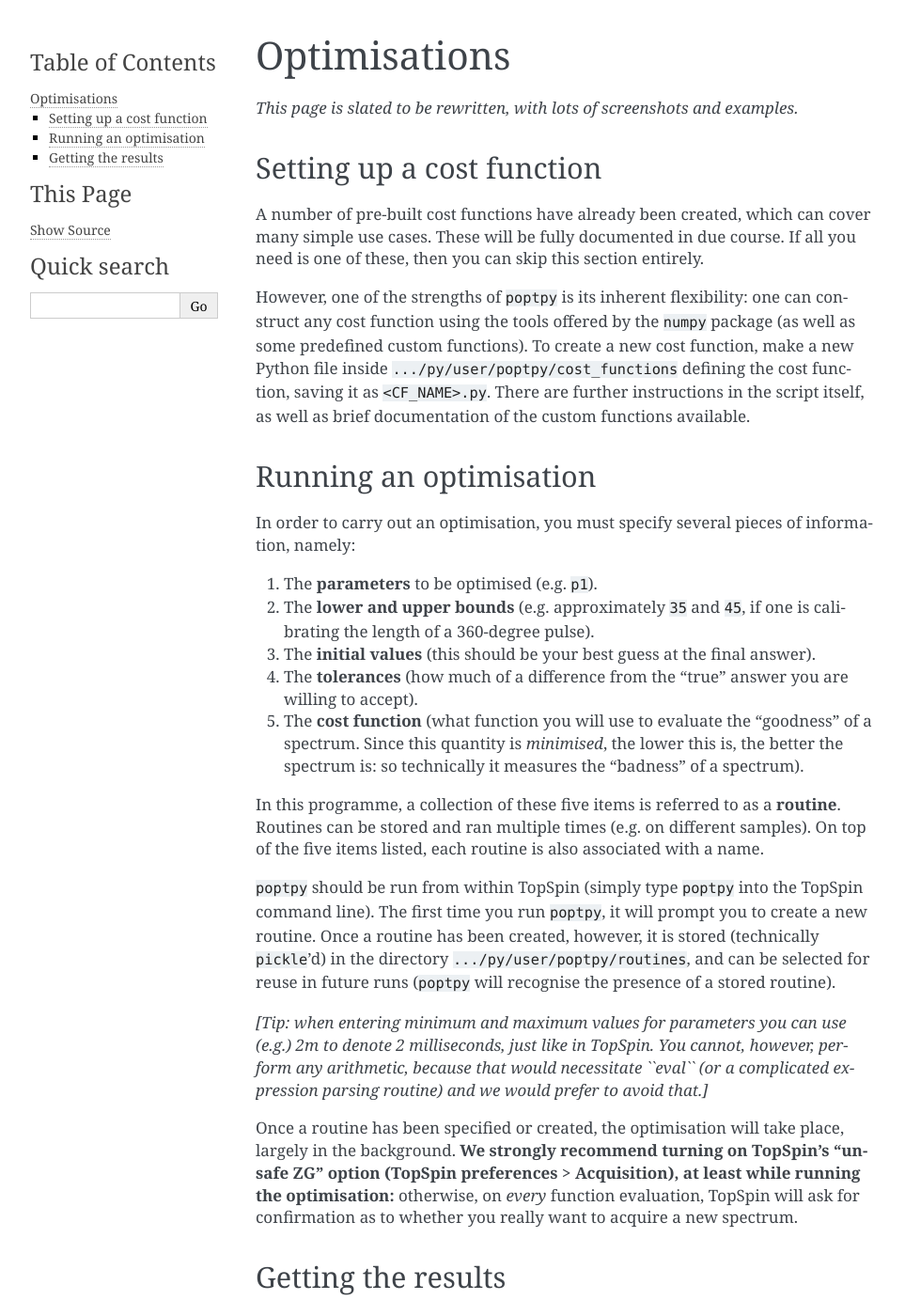
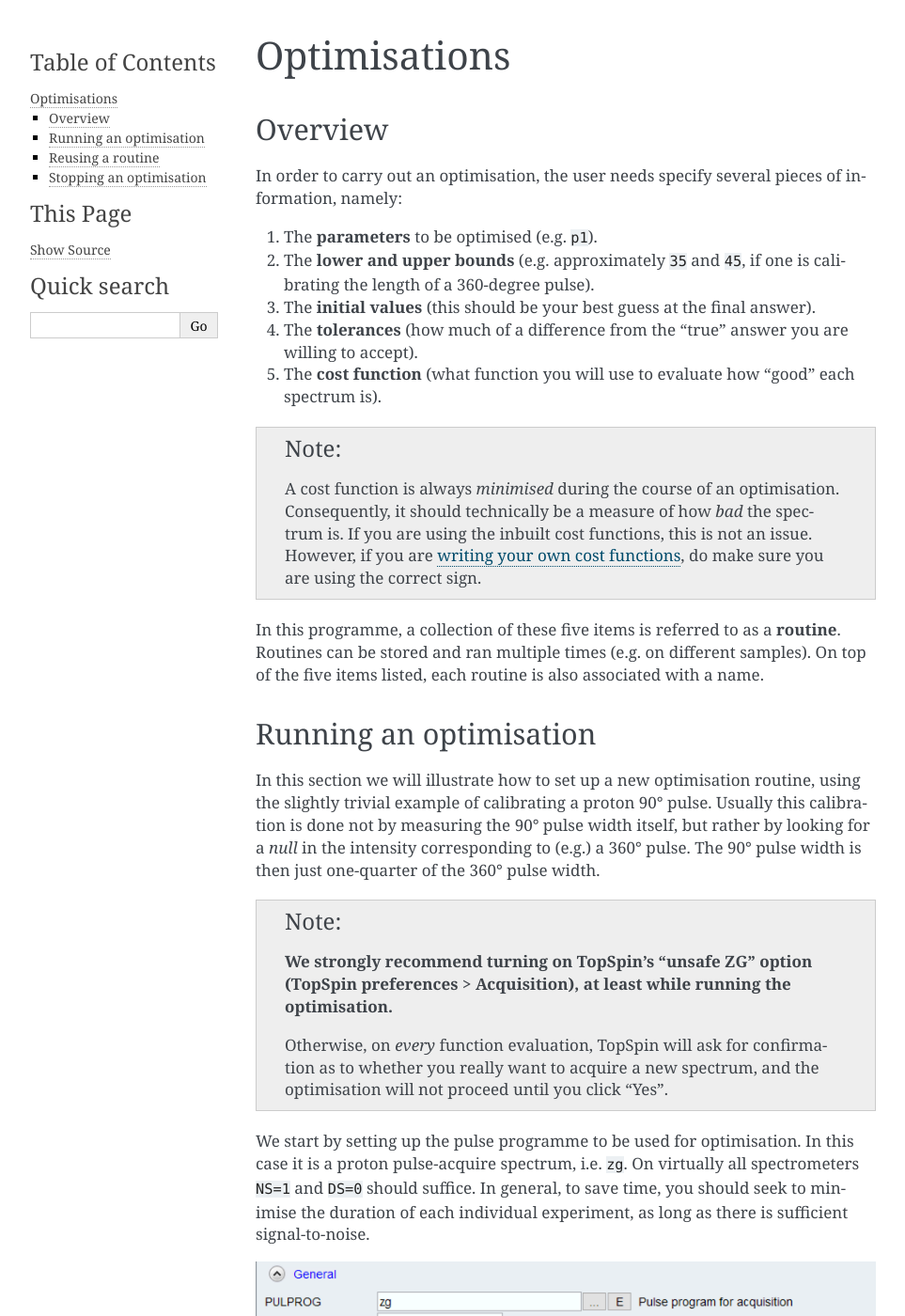
Before and after one commit to foroozandehgroup/nmrpoise, a Sphinx documentation site: the page built from docs/optimise.rst, in a window 1280 px wide and 1400 px high. Shown: the whole window at 94% size, without its empty margins (148-1111 px from the left). Built offline with Sphinx 7.4.7, drawn with Linux system fonts in a browser that asks for light colours; some of the changed text lies outside the part shown.

Commit message:
Update documentation

```diff
--- a/docs/advanced.rst
+++ b/docs/advanced.rst
@@ -1,5 +1,24 @@
 Advanced usage
 ==============
+
+
+Selecting a optimisation algorithm
+----------------------------------
+
+The default algorithm used in ``poptpy`` is the Nelder–Mead algorithm (Nelder, J. A.; Mead, R. *The Computer Journal* **1965,** *7* (4), 308–313 `(link) <https://doi.org/10.1093/comjnl/7.4.308>`_).
+
+There are two other algorithms which can be used:
+
+ - The multidirectional search method (Dennis, J. E.; Torczon, V. *SIAM J. Optim.* **1991,** *1* (4), 448–474 `(link) <https://doi.org/10.1137/0801027>`_).
+
+ - The BOBYQA algorithm (Cartis, C.; Fiala, J.; Marteau, B.; Roberts, L. *ACM Transactions on Mathematical Software* **2019,** *45* (3), 32:1–32:41 `(link) <https://doi.org/10.1145/3338517>`_).
+
+.. note::
+   In order to use the BOBYQA algorithm, you should ensure that you have the extra package dependencies **scipy**, **pandas**, and **Py-BOBYQA**. This can be done by installing ``poptpy`` as::
+
+      pip install ts-poptpy[bobyqa]
+
+The choice of optimiser is made by editing the ``backend.py`` file (found in ``$TS/py/user/poptpy_backend``). Near the top of the file, the ``optimiser`` variable can be set to one of three strings: ``"nm"``, ``"mds"``, or ``"bobyqa"``. Simply change this to the desired value to use a different optimiser.
 
 
 Changing the AU programme
@@ -8,7 +27,9 @@ Changing the AU programme
 To be written.
 
 
-Writing your own cost function
-------------------------------
+.. _own_cf:
+
+Writing your own cost functions
+-------------------------------
 
 To be written.
--- a/docs/contact.rst
+++ b/docs/contact.rst
@@ -3,6 +3,9 @@ Contact us
 
 Questions or bug reports can best be filed at the `GitHub issue tracker <https://github.com/yongrenjie/poptpy/issues>`_.
 
+If there is an unexpected error, please check the backend directory (``$TSDIR/exp/stan/nmr/py/user/poptpy_backend``) for a file called ``poptpy_err.log``.
+If the file is present, please do attach its contents along with your bug report.
+
 We are also reachable via email::
 
     mohammadali.foroozandeh at chem.ox.ac.uk
--- a/docs/install.rst
+++ b/docs/install.rst
@@ -9,6 +9,8 @@ On top of the existing Python implementation in TopSpin, **poptpy further requir
 
 poptpy also uses the **numpy** package (version >= 1.17.0).
 
+If you would like to use the `BOBYQA algorithm <https://github.com/numericalalgorithmsgroup/pybobyqa>`_ for the optimisation, you additionally need the **scipy**, **pandas**, and **Py-BOBYQA** packages. All can be downloaded via ``pip``.
+
 
 From PyPI
 ---------
@@ -16,6 +18,10 @@ From PyPI
 poptpy can be installed directly using ``pip``::
 
     pip install ts-poptpy
+
+If you would like to use the BOBYQA optimiser, run::
+
+    pip install ts-poptpy[bobyqa]
 
 The installer attempts to detect your TopSpin installation directory and add the necessary files there.
 The most probable reason for failure is if the path to the TopSpin installation cannot be uniquely identified.
--- a/docs/optimise.rst
+++ b/docs/optimise.rst
@@ -1,42 +1,111 @@
 Optimisations
 =============
 
-*This page is slated to be rewritten, with lots of screenshots and examples.*
 
+Overview
+--------
 
-Setting up a cost function
---------------------------
+In order to carry out an optimisation, the user needs specify several pieces of information, namely:
 
-A number of pre-built cost functions have already been created, which can cover many simple use cases. These will be fully documented in due course. If all you need is one of these, then you can skip this section entirely.
+1. The **parameters** to be optimised (e.g. ``p1``).
+2. The **lower and upper bounds** (e.g. approximately ``35`` and ``45``, if one is calibrating the length of a 360-degree pulse).
+3. The **initial values** (this should be your best guess at the final answer).
+4. The **tolerances** (how much of a difference from the "true" answer you are willing to accept).
+5. The **cost function** (what function you will use to evaluate how "good" each spectrum is).
 
-However, one of the strengths of ``poptpy`` is its inherent flexibility: one can construct any cost function using the tools offered by the ``numpy`` package (as well as some predefined custom functions). To create a new cost function, make a new Python file inside ``.../py/user/poptpy/cost_functions`` defining the cost function, saving it as ``<CF_NAME>.py``. There are further instructions in the script itself, as well as brief documentation of the custom functions available.
+.. note::
+   A cost function is always *minimised* during the course of an optimisation.
+   Consequently, it should technically be a measure of how *bad* the spectrum is.
+   If you are using the inbuilt cost functions, this is not an issue.
+   However, if you are :ref:`writing your own cost functions <own_cf>`, do make sure you are using the correct sign.
+
+In this programme, a collection of these five items is referred to as a **routine**. Routines can be stored and ran multiple times (e.g. on different samples). On top of the five items listed, each routine is also associated with a name.
 
 
 Running an optimisation
 -----------------------
 
-In order to carry out an optimisation, you must specify several pieces of information, namely:
+In this section we will illustrate how to set up a new optimisation routine, using the slightly trivial example of calibrating a proton 90° pulse.
+Usually this calibration is done not by measuring the 90° pulse width itself, but rather by looking for a *null* in the intensity corresponding to (e.g.) a 360° pulse.
+The 90° pulse width is then just one-quarter of the 360° pulse width.
 
-1. The **parameters** to be optimised (e.g. ``p1``).
-2. The **lower and upper bounds** (e.g. approximately ``35`` and ``45``, if one is calibrating the length of a 360-degree pulse).
-3. The **initial values** (this should be your best guess at the final answer).
-4. The **tolerances** (how much of a difference from the "true" answer you are willing to accept).
-5. The **cost function** (what function you will use to evaluate the "goodness" of a spectrum. Since this quantity is *minimised*, the lower this is, the better the spectrum is: so technically it measures the "badness" of a spectrum).
+.. note::
+   **We strongly recommend turning on TopSpin's "unsafe ZG" option (TopSpin preferences > Acquisition), at least while running the optimisation.**
 
-In this programme, a collection of these five items is referred to as a **routine**. Routines can be stored and ran multiple times (e.g. on different samples). On top of the five items listed, each routine is also associated with a name.
+   Otherwise, on *every* function evaluation, TopSpin will ask for confirmation as to whether you really want to acquire a new spectrum, and the optimisation will not proceed until you click "Yes".
 
-``poptpy`` should be run from within TopSpin (simply type ``poptpy`` into the TopSpin command line). The first time you run ``poptpy``, it will prompt you to create a new routine. Once a routine has been created, however, it is stored (technically ``pickle``'d) in the directory ``.../py/user/poptpy/routines``, and can be selected for reuse in future runs (``poptpy`` will recognise the presence of a stored routine).
+We start by setting up the pulse programme to be used for optimisation. In this case it is a proton pulse-acquire spectrum, i.e. ``zg``. On virtually all spectrometers ``NS=1`` and ``DS=0`` should suffice. In general, to save time, you should seek to minimise the duration of each individual experiment, as long as there is sufficient signal-to-noise.
 
-*[Tip: when entering minimum and maximum values for parameters you can use (e.g.) 2m to denote 2 milliseconds, just like in TopSpin. You cannot, however, perform any arithmetic, because that would necessitate ``eval`` (or a complicated expression parsing routine) and we would prefer to avoid that.]*
+.. image:: images/ts_ased.png
+   :align: center
 
-Once a routine has been specified or created, the optimisation will take place, largely in the background. **We strongly recommend turning on TopSpin's "unsafe ZG" option (TopSpin preferences > Acquisition), at least while running the optimisation:** otherwise, on *every* function evaluation, TopSpin will ask for confirmation as to whether you really want to acquire a new spectrum.
+Once this is done, launch the programme by typing ``poptpy`` into the TopSpin command line (or ``xpy poptpy`` if there is a name collision).
+The first time you run this there will not be any saved routines, so ``poptpy`` will prompt you to enter a name for a new routine. We will choose ``p1cal``:
+
+.. image:: images/ts_po1.png
+   :align: center
+   :height: 130
+   :class: no-scaled-link
+
+Then enter the parameters to be optimised:
+
+.. image:: images/ts_po2.png
+   :align: center
+   :height: 130
+   :class: no-scaled-link
+
+The ``prosol`` value of ``p1`` was 12 us, so we will search for a solution between 40 and 60 us.
+Our initial guess will be 48 us.
+You can choose the tolerance depending on how accurate an answer you want.
+(Note that a 0.2 us tolerance in the 360° pulse width corresponds to a 0.05 us tolerance in the 90° pulse width.)
+
+.. note::
+   The units used here are always the same as the Bruker defaults. Pulses are in microseconds, whereas delays are in seconds.
+   As a convenience function, ``poptpy`` also allows you to specify pulse or delay durations using Bruker's syntax of ``u``/``m``/``s``.
+
+.. image:: images/ts_po3.png
+   :align: center
+   :height: 200
+   :class: no-scaled-link
+
+Finally, we will choose ``minabsint`` as the cost function.
+This refers to *minimising* the *absolute intensity* of the spectrum (using the absolute value of the intensity, instead of just the intensity of the real part of the spectrum, avoids any phase issues):
+
+.. image:: images/ts_po4.png
+   :align: center
+   :height: 130
+   :class: no-scaled-link
+
+The programme then proceeds to carry out the optimisation. Since we started from a fairly optimal value, it converges rather quickly. In our case it took 12 function evaluations and approximately 1.5 minutes.
+
+.. image:: images/ts_po5.png
+   :align: center
+   :height: 170
+   :class: no-scaled-link
+
+A detailed log of the optimisation process is stored in the EXPNO folder (the link is given in the final dialog box).
 
 
-Getting the results
--------------------
+Reusing a routine
+-----------------
 
-When the optimisation is complete, the best values found will be displayed and also stored in TopSpin's parameter lists (usually ``ased``, for most acquisition parameters) for future retrieval.
+Once you have created a routine, ``poptpy`` will store it in its list of saved routines. When you next run ``poptpy``, it will ask you whether you want to used a saved routine:
 
-There is an optimisation log ``poptpy.log`` that is stored in the same directory as the spectrum EXPNO. This documents how the cost function varies with the parameters and can be useful in troubleshooting optimisations, or for plotting graphs to show the optimisation trajectory.
+.. image:: images/ts_saved.png
+   :align: center
+   :height: 130
+   :class: no-scaled-link
 
-If the optimisation crashes or is otherwise unresponsive, you can use the TopSpin ``kill`` function to terminate it. Any errors raised by the backend script will be printed to ``.../py/user/poptpy/poptpy_err.log`` (technically, ``stderr`` is redirected to this file). To report a bug, please submit an issue with steps to reproduce it, and attach the the contents of this log file.
+Alternatively, if you remember the name of the routine, you can simply include it in the TopSpin command line.
+Typing ``poptpy p1cal`` will launch you straight into the optimisation, using the same values specified earlier.
+
+
+Stopping an optimisation
+------------------------
+
+Perhaps you didn't like the values you chose, or somebody else needed the spectrometer.
+Or maybe there was a bug, in which case we would really appreciate it if you :doc:`told us <contact>`!
+
+Typing the ``stop`` command will prematurely end the current acquisition, but does not stop the Python script from continuing. (We plan to fix this in the near future.)
+You can use the TopSpin ``kill`` command to terminate the Python script running inside TopSpin (select ``xpy`` from the menu).
+This should automatically take care of the background Python 3 process as well.
```
Also changed, not shown: docs/images/ts_ased.png (added), docs/images/ts_po1.png (added), docs/images/ts_po2.png (added), docs/images/ts_po3.png (added), docs/images/ts_po4.png (added), docs/images/ts_po5.png (added), docs/images/ts_saved.png (added).
